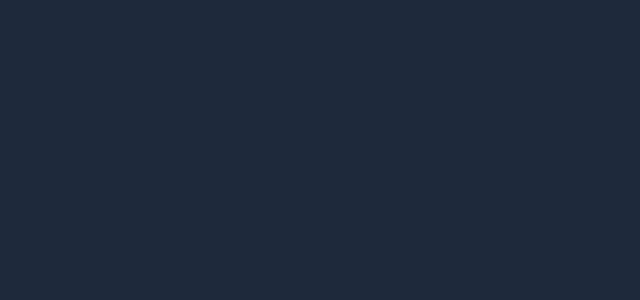
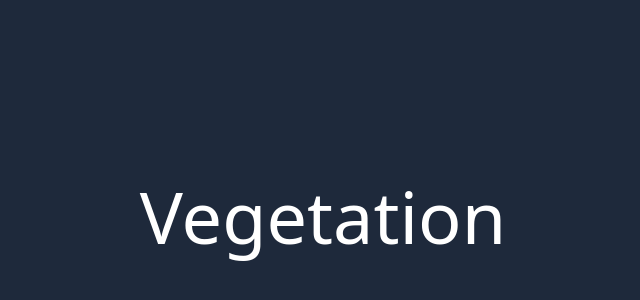
Before and after one commit to CookiesTournament/website, a Next.js app: page /roulette in a window 1280 px wide. Shown: the part 184-484 px from the top of the page, without its empty margins (317-957 px from the left). Built offline with nearby package versions, Linux system fonts and the light colour scheme.

Commit message:
✨ Add map roulette

```diff
--- a/pages/roulette.tsx
+++ b/pages/roulette.tsx
@@ -1,18 +1,49 @@
 import type { NextPage } from "next";
 import Head from "next/head";
-import Image from "next/image";
-import Link from "next/link";
-import { useEffect } from "react";
-import { Book, Info } from "react-bootstrap-icons";
+import { useEffect, useState } from "react";
 
-const Home: NextPage = () => {
-  const options = ["AurumMeum", "Chronos", "Huis", "Industry", "Vegetation"];
-  const value = "";
+function shuffleArray(arr: unknown[]) {
+  arr.sort(() => Math.random() - 0.5);
+}
+
+const Roulette: NextPage = () => {
+  const options = [
+    "Vegetation",
+    "Modern",
+    "Industry",
+    "Flowery",
+    "Currywurst",
+    "BigJungle",
+    "AurumMeum",
+    "Anniversary",
+    "Halloween",
+    "Huis",
+    "Sphinx",
+    "Chronos",
+  ];
+
+  const [value, setValue] = useState(options[0]);
+  const [started, setStarted] = useState(false);
+
+  const tick = (cycles: number, time: number) => {
+    cycles--;
+    time += 20;
+
+    shuffleArray(options);
+    setValue(options[0]);
+
+    if (cycles > 0) {
+      setTimeout(() => {
+        return tick(cycles, time);
+      }, time);
+    }
+  };
 
   useEffect(() => {
-    let time = 200;
-    let cycles = 30;
-    const timeout = setTimeout(() => {}, time);
+    if (!started) {
+      setStarted(true);
+      tick(30, 100);
+    }
     return () => {};
   }, []);
 
@@ -22,9 +53,11 @@ const Home: NextPage = () => {
         <title>Cookies Turnier - Map Roulette</title>
         <link rel="icon" href="/img/cookie.png" />
       </Head>
-      <p>{value}</p>
+      <div className="flex justify-center items-center h-screen">
+        <h1 className="text-white text-7xl">{value}</h1>
+      </div>
     </>
   );
 };
 
-export default Home;
+export default Roulette;
```
